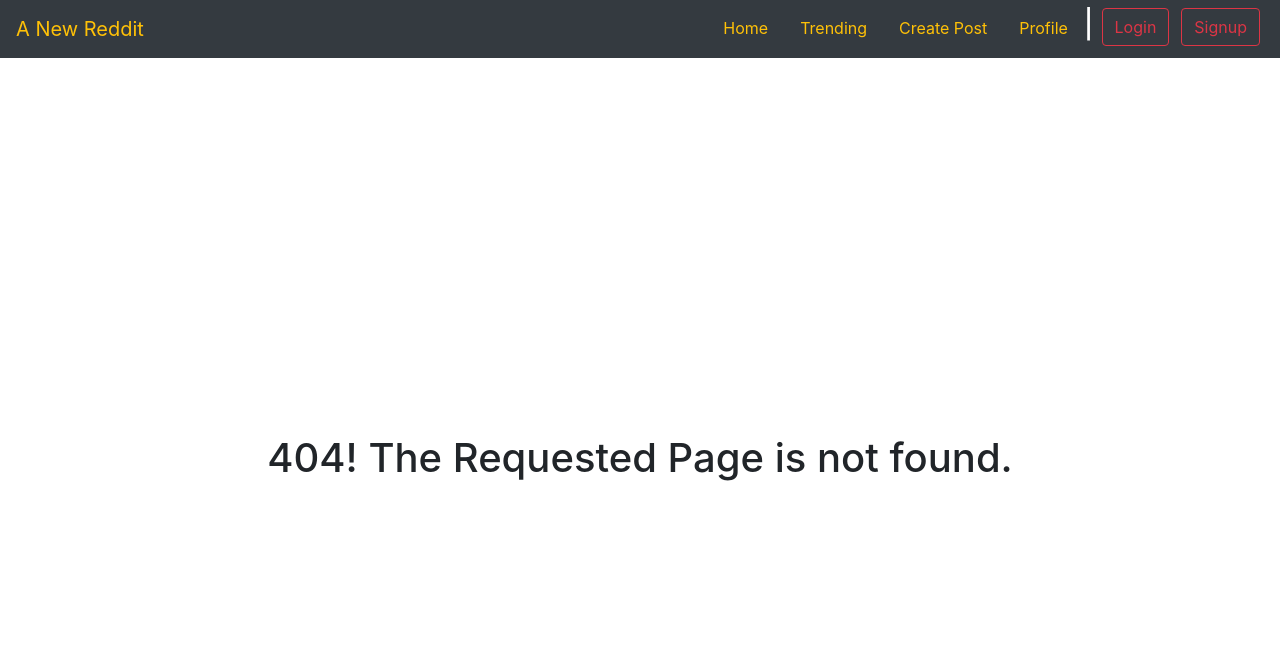
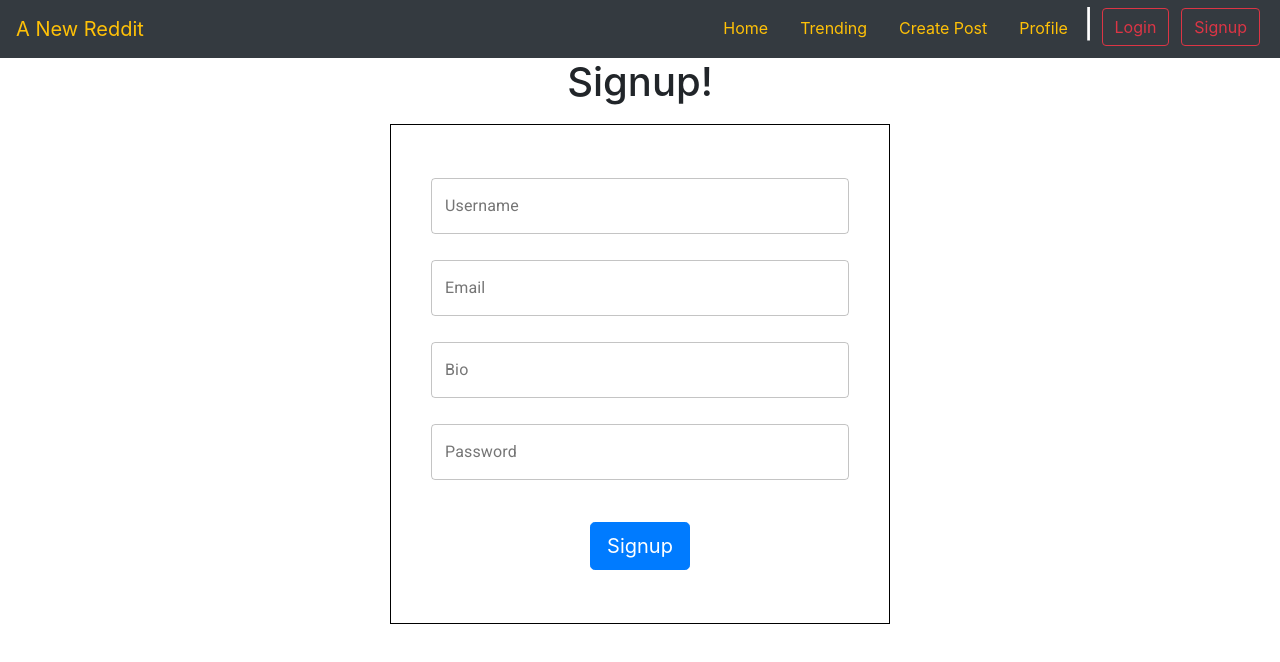
Before and after one commit to Dhruvvvx17/A-new-Reddit, a React (Create React App) app: page /Signup in a window 1280 px wide. Before the commit this address had no page. Shown: the top 662 px of the page. Built offline with nearby package versions, Linux system fonts and the light colour scheme.

Commit message:
Added signup page

```diff
--- a/src/App.js
+++ b/src/App.js
@@ -7,6 +7,7 @@ import CreatePost from './components/CreatePost';
 import Profile from './components/Profile';
 import NotFound from './components/NotFound';
 import Login from './components/Login';
+import Signup from './components/Signup';
 
 import {BrowserRouter, Switch,Route} from 'react-router-dom';
 
@@ -39,6 +40,7 @@ class App extends Component {
 							updateLoginState={this.updateLoginState}
 							username={this.state.username}
 							isLoggedIn={this.state.isLoggedIn}/> } />
+						<Route path='/Signup/' exact component={Signup}/>
 						<Route component={NotFound}/>
 					</Switch>
 				</BrowserRouter>
--- a/src/components/NavBar.jsx
+++ b/src/components/NavBar.jsx
@@ -110,17 +110,17 @@ class NavBar extends Component {
     handleLogin(){
         // Log out
         if(this.state.username !== ''){
-            this.props.updateLoginState('')
+            this.props.updateLoginState('');
         }
         // Log in
         else{
-            this.props.history.push('/Login')
+            this.props.history.push('/Login');
         }
         // console.log("Login Status: ",!this.state.isLoggedIn);
     }
 
     handleSignup(value){
-        console.log(value);
+        this.props.history.push('/Signup');
     }
 
 
--- /dev/null
+++ b/src/components/Signup.jsx
@@ -0,0 +1,102 @@
+import React, { Component } from 'react';
+import TextField from '@material-ui/core/TextField';
+import axios from 'axios';
+
+class Signup extends Component {
+
+    state = {
+        username:'',
+        email:'',
+        bio:'',
+        password:'',
+        profilePic:''
+    }
+
+    container_style = {display:"flex",alignItems:"center", flexDirection:"column", padding:5}
+    title_style = {display:"flex", justifyContent:"center" }
+    form_style = {border: "1px solid black",width:500,height:"auto",margin:5,minHeight:500,
+    display:"flex", alignItems:"center", flexDirection:"column",padding:40,justifyContent:"space-around"};
+
+
+    render() {
+        return (
+            <React.Fragment>
+            {/* Title of the create post page */}
+            <div style={this.title_style}>
+                <h1>Signup!</h1>
+            </div>
+
+            {/* Main Container */}
+            <div style={this.container_style}>
+                {/* Sub Container - Actual form to post*/}
+                <div>
+                    <form style={this.form_style} onSubmit={this.signUpHandler}>
+
+                        <TextField id="name-text" variant="outlined" label="Username" fullWidth
+                        name="username" value={this.state.username} onChange={(e) => this.handleUsernameChange(e.target.value)} />
+
+                        <TextField id="email-text" variant="outlined" label="Email" fullWidth
+                        name="email" value={this.state.email} onChange={(e) => this.handleEmailChange(e.target.value)} />
+
+                        <TextField id="bio-text" variant="outlined" label="Bio" fullWidth
+                        name="bio" value={this.state.bio} onChange={(e) => this.handleBioChange(e.target.value)} />
+
+                        <TextField id="password-text" variant="outlined" label="Password" fullWidth type="password"
+                        name="password" value={this.state.password} onChange={(e) => this.handlePasswordChange(e.target.value)} />
+
+                        <div className="mt-3">
+                            <button type="submit" className="btn btn-lg btn-primary">Signup</button>
+                        </div>
+
+                    </form>
+                </div>
+            </div>
+        </React.Fragment>
+
+        );
+    }
+
+    handleUsernameChange(value){
+        this.setState({username: value})
+    }
+
+    handleEmailChange(value){
+        this.setState({email: value})
+    }
+
+    handleBioChange(value){
+        this.setState({bio: value})
+    }
+
+    handlePasswordChange(value){
+        this.setState({password: value})
+    }
+
+
+    signUpHandler = (e) => {
+        e.preventDefault()
+        console.log(this.state)
+        // temporary URL for POST request
+        axios.post("https://my-json-server.typicode.com/Dhruvvvx17/API-testing",this.state)
+            .then(response => {
+                console.log(response)
+                // Login Success goto main feed
+
+                // For testing only
+                console.log('Login with username: admin password: admin');
+                this.props.history.push('/Login');
+            })
+            .catch(error => {
+                console.log(error)
+                // Login Fail stau on login page
+
+                // For testing only
+                console.log('Login with username: admin password: admin');
+                this.props.history.push('/Login');
+            })
+    }
+
+
+}
+
+export default Signup;
```
